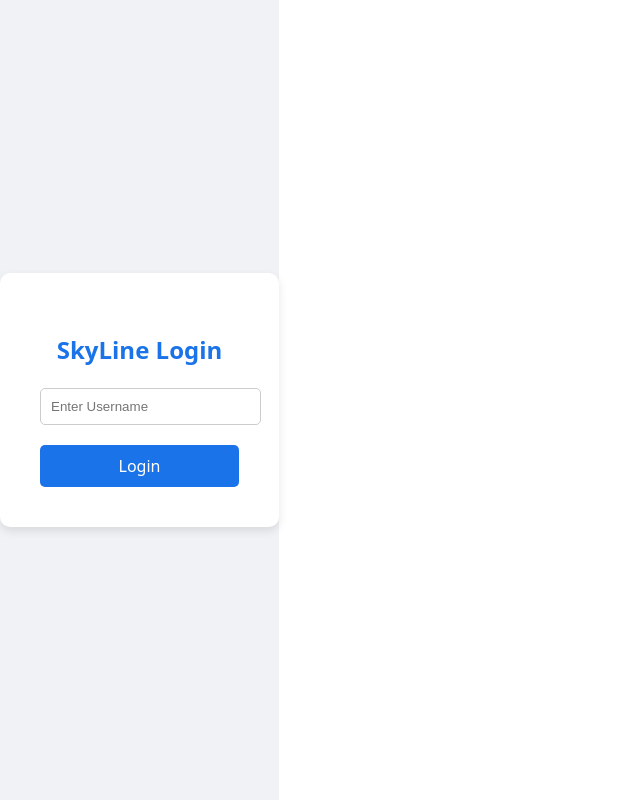
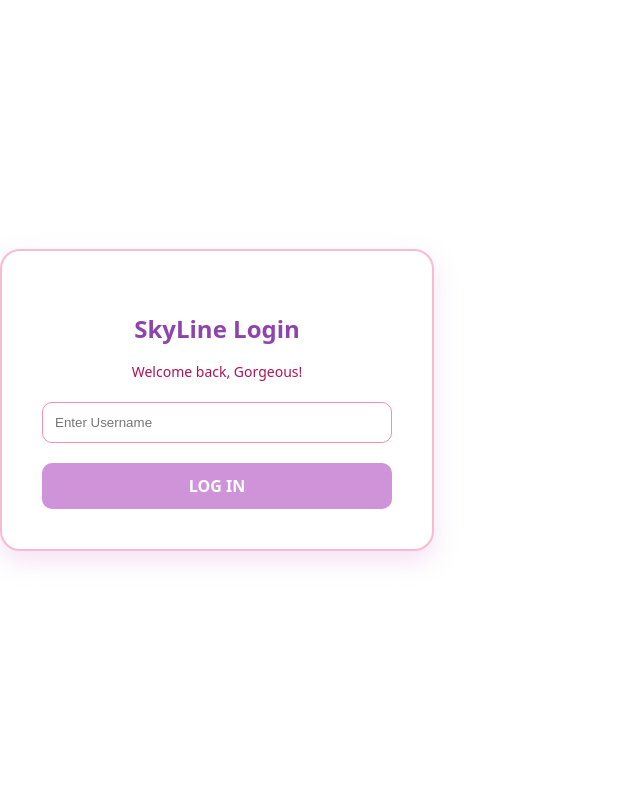
Before and after one commit to mmco005/skyline-login-dashboard, a React (Vite) app in the folder skyline-login/: page / in a window 1280 px wide. Shown: the whole page, without its empty margins (0-640 px from the left). Built offline with nearby package versions, Linux system fonts and the light colour scheme.

Commit message:
Updated theme to Pink and Purple

```diff
--- a/skyline-login/src/components/dashboard.jsx
+++ b/skyline-login/src/components/dashboard.jsx
@@ -1,13 +1,26 @@
 const Dashboard = ({ username }) => {
   return (
-    <div style={{ display: 'flex', flexDirection: 'column', justifyContent: 'center', alignItems: 'center', height: '100vh', backgroundColor: '#e8f0fe', color: '#1a73e8' }}>
-      <div style={{ padding: '50px', backgroundColor: 'white', borderRadius: '15px', boxShadow: '0 8px 20px rgba(0,0,0,0.15)', textAlign: 'center' }}>
-        <h1 style={{ fontSize: '3rem', margin: '0' }}>Welcome, {username}!</h1>
-        <h2 style={{ fontWeight: '300' }}>SkyLine Analytics Dashboard</h2>
-        <p style={{ color: '#555', marginTop: '20px' }}>You have successfully bypassed the Gatekeeper.</p>
-        <div style={{ marginTop: '30px', padding: '10px', backgroundColor: '#1a73e8', color: 'white', borderRadius: '5px' }}>
-          System Status: Online
-        </div>
+    <div style={{
+      textAlign: 'center',
+      padding: '50px',
+      background: 'white',
+      borderRadius: '20px',
+      boxShadow: '0 10px 30px rgba(255, 182, 193, 0.4)',
+      border: '3px solid #fce4ec'
+    }}>
+      <h1 style={{ color: '#6a1b9a', fontSize: '2.5rem' }}>Hi, {username}! ✨</h1>
+      <p style={{ color: '#d81b60', fontWeight: 'bold', fontSize: '18px' }}>Access Granted to SkyLine</p>
+      <hr style={{ margin: '20px 0', border: '0.5px solid #f8bbd0' }} />
+      <p style={{ color: '#4a148c' }}>Your personalized dashboard is ready.</p>
+      <div style={{
+        marginTop: '20px',
+        padding: '10px',
+        backgroundColor: '#f3e5f5',
+        color: '#8e24aa',
+        borderRadius: '10px',
+        fontSize: '14px'
+      }}>
+        System Status: ✨ Pink & Fabulous ✨
       </div>
     </div>
   );
--- a/skyline-login/src/components/loginform.jsx
+++ b/skyline-login/src/components/loginform.jsx
@@ -9,19 +9,45 @@ const LoginForm = ({ onLogin }) => {
   };
 
   return (
-    <div style={{ display: 'flex', justifyContent: 'center', alignItems: 'center', height: '100vh', backgroundColor: '#f0f2f5' }}>
-      <form onSubmit={handleSubmit} style={{ padding: '40px', background: 'white', borderRadius: '10px', boxShadow: '0 4px 10px rgba(0,0,0,0.1)', textAlign: 'center' }}>
-        <h2 style={{ color: '#1a73e8', marginBottom: '20px' }}>SkyLine Login</h2>
+    <div style={{
+      padding: '40px',
+      background: 'white',
+      borderRadius: '20px',
+      boxShadow: '0 10px 25px rgba(221, 160, 221, 0.3)', // Light purple shadow
+      textAlign: 'center',
+      width: '350px',
+      border: '2px solid #f8bbd0' // Light pink border
+    }}>
+      <h2 style={{ color: '#8e44ad', marginBottom: '10px' }}>SkyLine Login</h2>
+      <p style={{ color: '#ad1457', fontSize: '14px', marginBottom: '20px' }}>Welcome back, Gorgeous!</p>
+      <form onSubmit={handleSubmit}>
         <input
           type="text"
           placeholder="Enter Username"
           value={username}
           onChange={(e) => setUsername(e.target.value)}
-          style={{ padding: '10px', width: '100%', marginBottom: '20px', borderRadius: '5px', border: '1px solid #ccc' }}
+          style={{
+            padding: '12px',
+            width: '100%',
+            marginBottom: '20px',
+            borderRadius: '10px',
+            border: '1px solid #f48fb1',
+            boxSizing: 'border-box',
+            outline: 'none'
+          }}
         />
-        <br />
-        <button type="submit" style={{ padding: '10px 20px', backgroundColor: '#1a73e8', color: 'white', border: 'none', borderRadius: '5px', cursor: 'pointer', width: '100%' }}>
-          Login
+        <button type="submit" style={{
+          padding: '12px',
+          backgroundColor: '#ce93d8', // Light Purple
+          color: 'white',
+          border: 'none',
+          borderRadius: '10px',
+          cursor: 'pointer',
+          width: '100%',
+          fontWeight: 'bold',
+          transition: '0.3s'
+        }}>
+          LOG IN
         </button>
       </form>
     </div>
```
